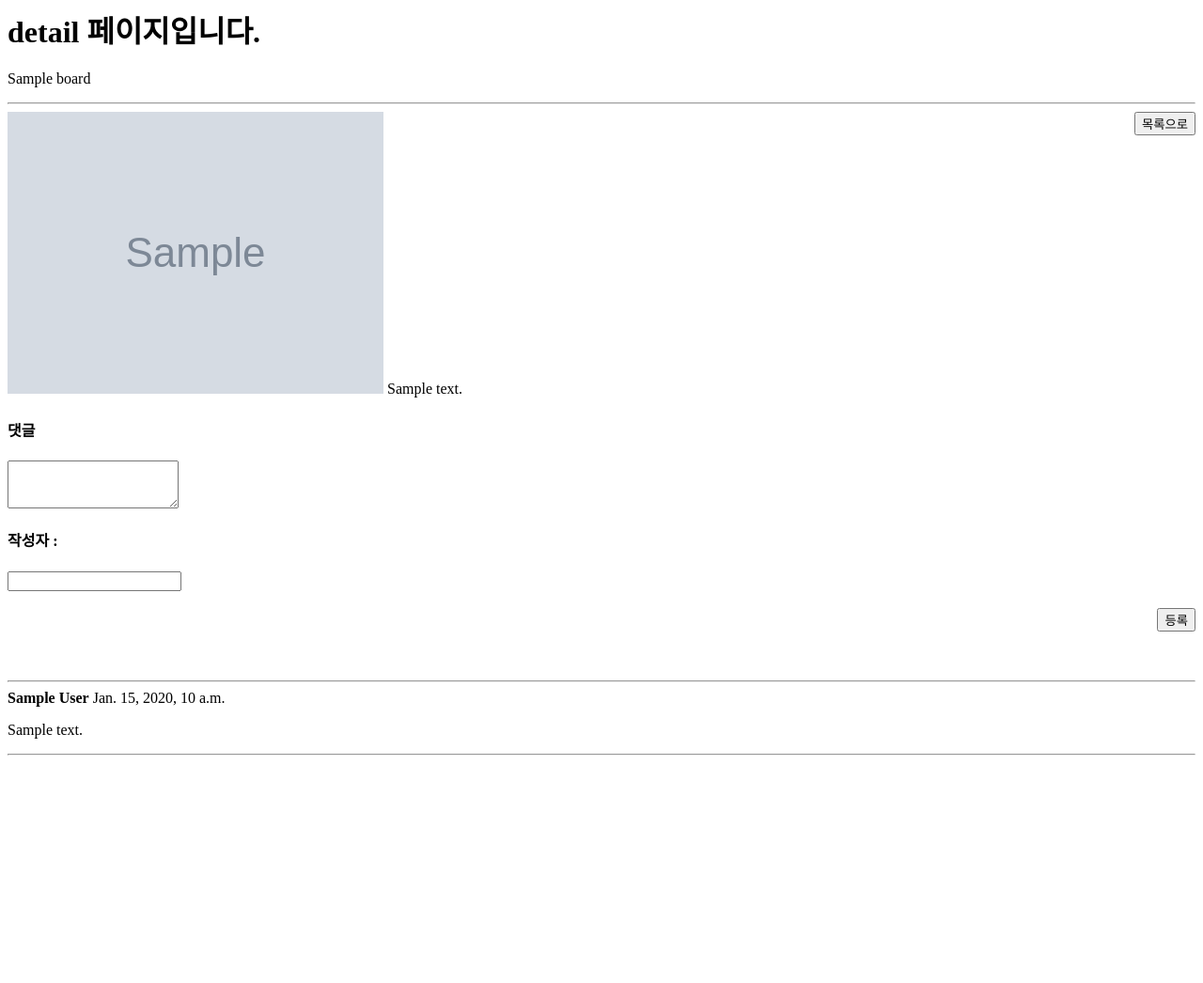
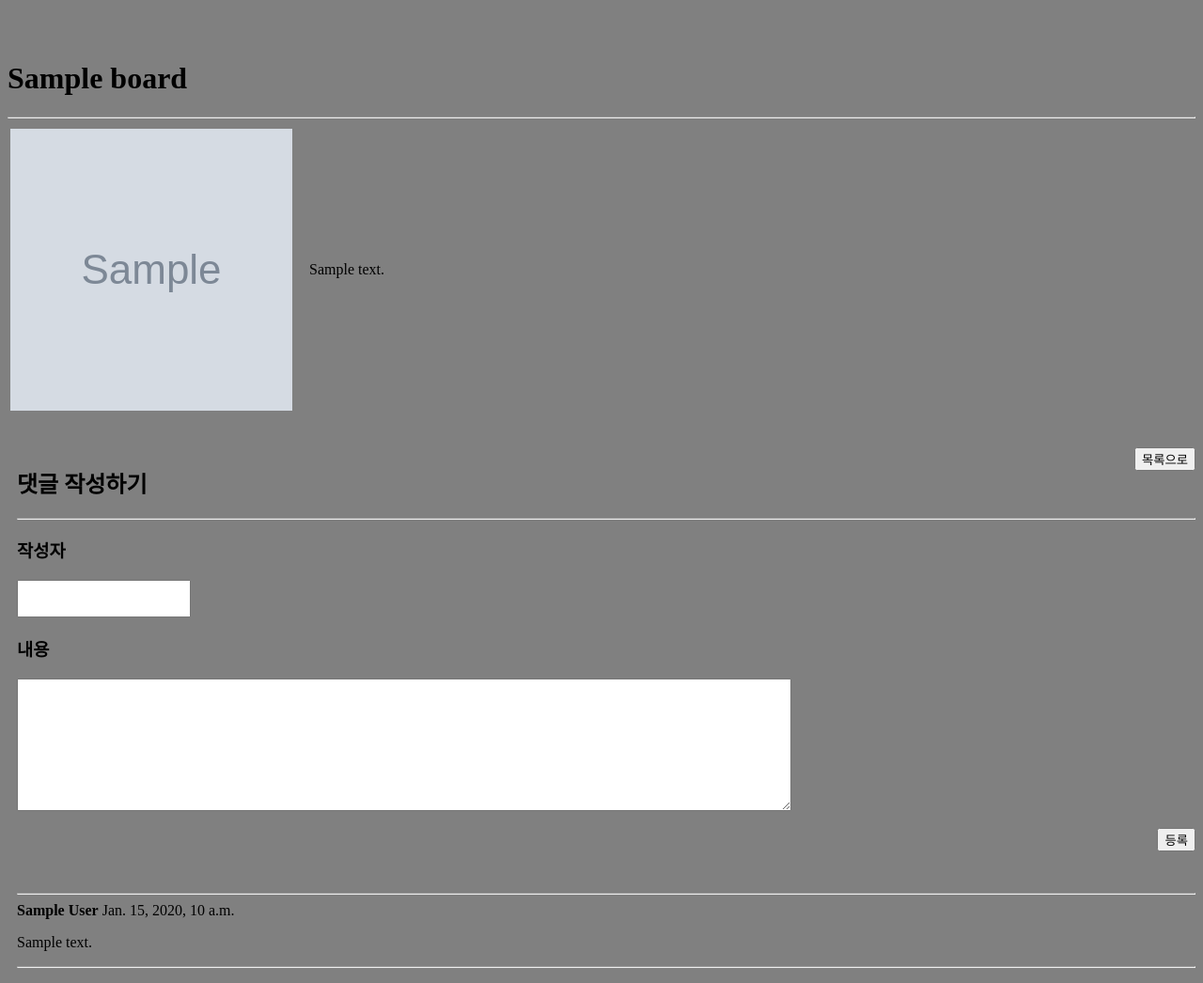
Before and after one commit to kimhagyeong/KOREATECH-FESTIVAL, a Django app: page /board/1 in a window 1280 px wide. Shown: the whole page at 94% size. Before the commit the page ends 804 px from the top, so only its background shows below. Run offline with Django 3.2, Linux system fonts and the light colour scheme; tables that the repository leaves empty hold one stand-in row (values such as "Sample post"); grey boxes marked "Sample" are stand-in pictures.

Commit message:
Detail design 초기 도안

```diff
--- a/board_detail/templates/detail.html
+++ b/board_detail/templates/detail.html
@@ -1,24 +1,34 @@
-<h1> detail 페이지입니다. </h1>
+<body style='background-color:gray;'>
 
-<p>{{board.title}}</p>
+<br>
+<br>
+<h1>{{board.title}}</h1>
 <hr>
 
+<table >
+    <tr>
+        <td><img src='{{board.image.url}}' height = 300px width = 300px>
+        <td style='padding: 15px;'>{{board.body}}
+    </tr>
+</table>
+<br>
 
-<img src='{{board.image.url}}'>
-
-{{board.body}}
-
+<br>
 <a href="{% url 'board' %}"><button type="button" style="float: right;">목록으로</button></a>
 
-    <h4> 댓글</h4>
+    <form method="POST" action='{% url "createcomment" board.id %}'>
+        <div style = 'margin-left: 10px;'>
+            <h2> 댓글 작성하기</h2>
+            <hr>
+            <h3> 작성자 </h3>
+            <input type="text" style = "height:40px;" name="author">
+            <h3> 내용 </h3>
+            <textarea  name="text" cols = "100" rows="9"></textarea
+        </div>
+        {% csrf_token %}
+        <br>
+        <br>
 
-    <form method="POST" action='{% url "createcomment" board.id %}'>
-        {% csrf_token %}
-        <div>
-            <textarea class="form-control" id="exampleFormControlTextarea1" name="text" rows="3"></textarea>
-            <h4>작성자 : </h4> <input type="text" name="author">
-        </div>
-        <br>
         <div align='right'>
             <button type="submit" class="btn btn-primary">등록</button>
         </div>
@@ -40,3 +50,4 @@
     <p>No comments here yet :(</p>
     {% endfor %}
     </div>
+</body>
```
